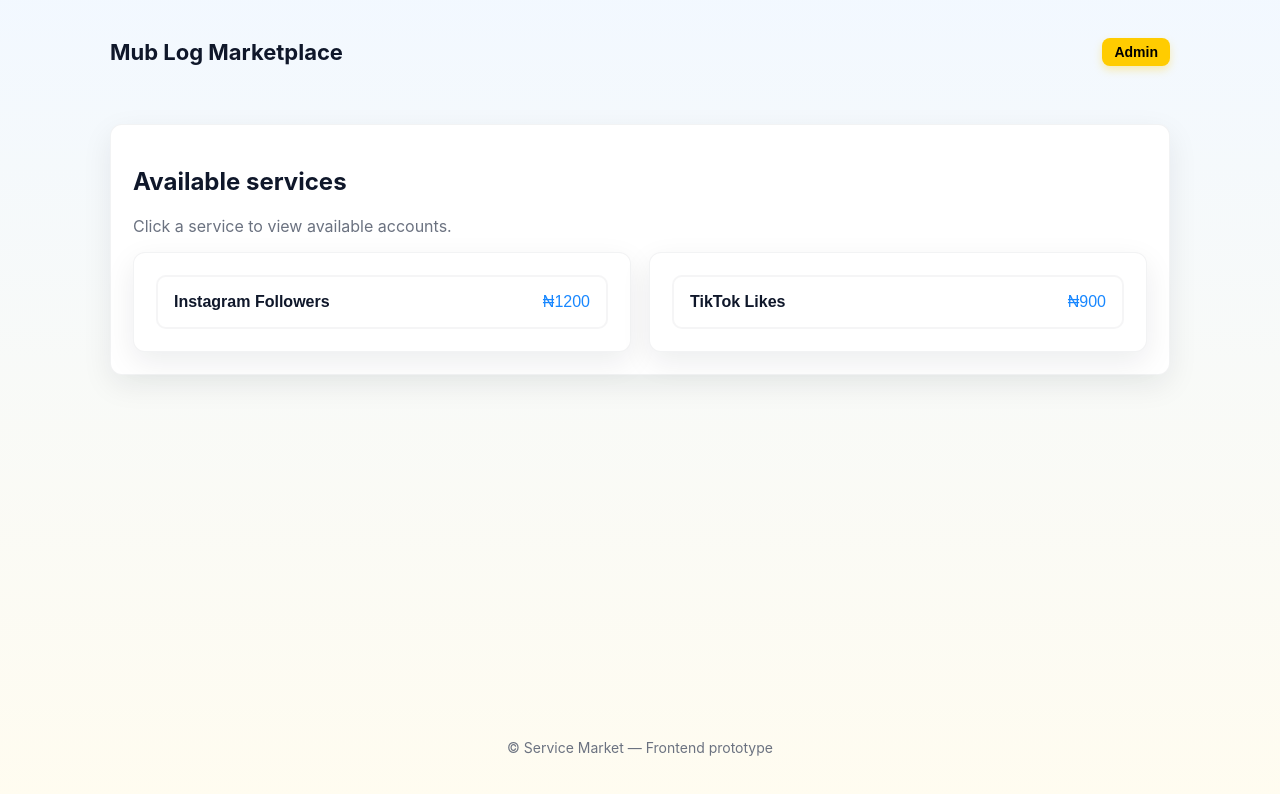
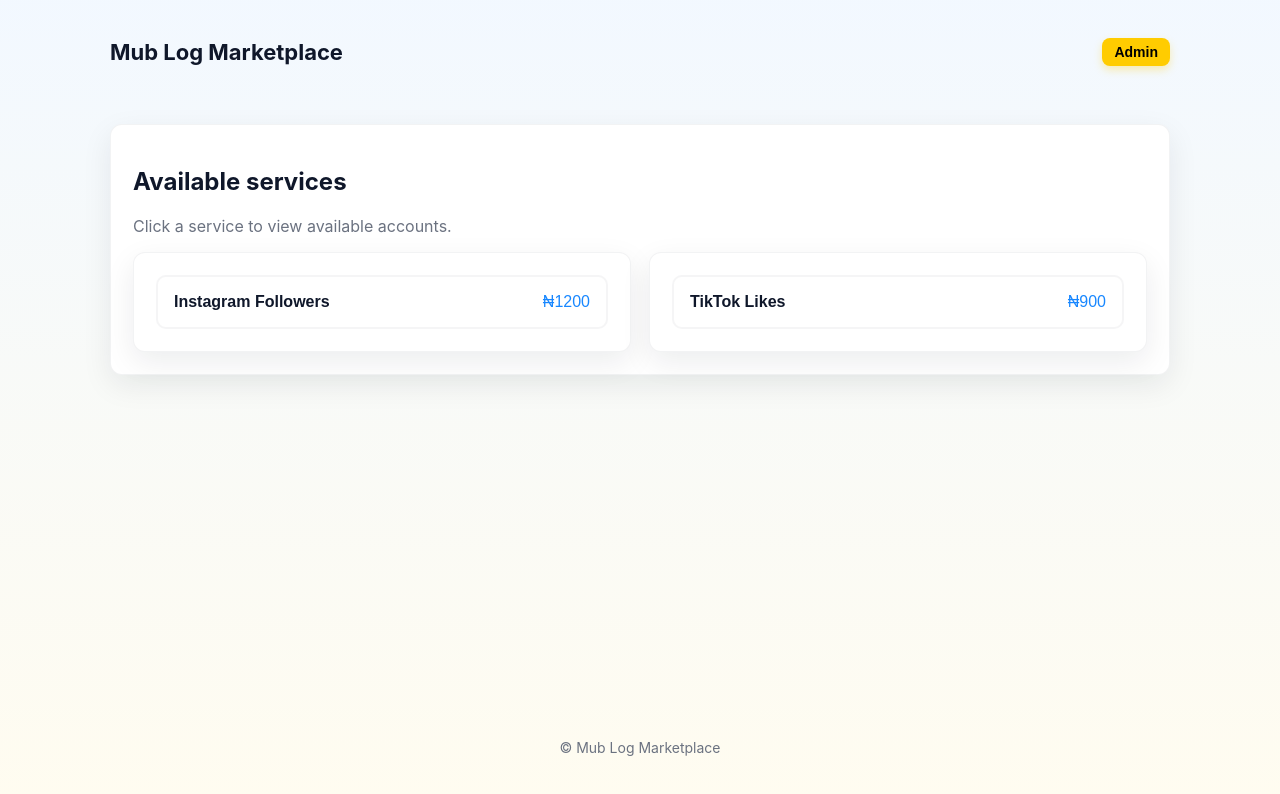
Before and after one commit to Jacob-taiye/services_market, a plain HTML site: page sell.html in a window 1280 px wide. Drawn offline with Linux system fonts and the light colour scheme.

Commit message:
Update sell.html

```diff
--- a/sell.html
+++ b/sell.html
@@ -24,7 +24,7 @@
       </section>
     </main>
 
-    <footer class="container footer muted">© Service Market — Frontend prototype</footer>
+    <footer class="container footer muted">© Mub Log Marketplace</footer>
   </div>
 
   <!-- Modal -->
```
